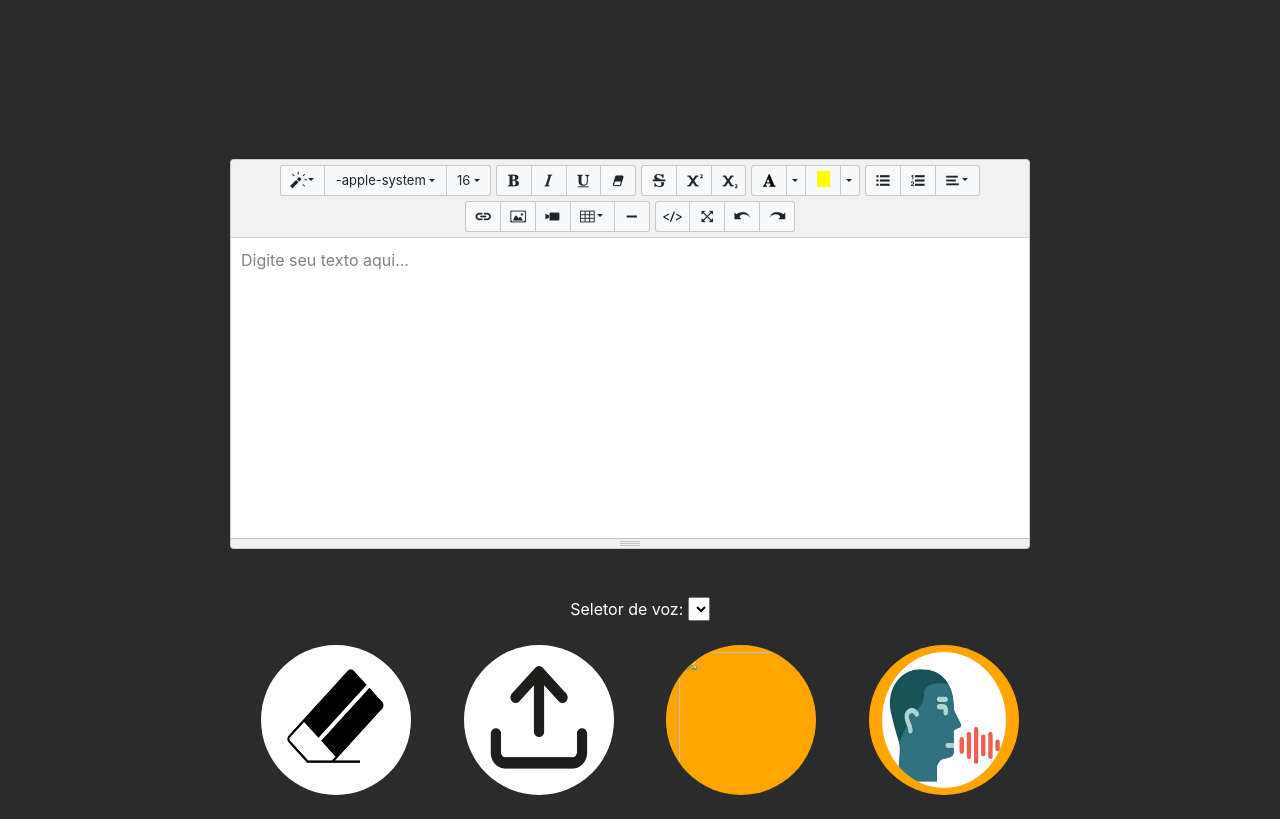
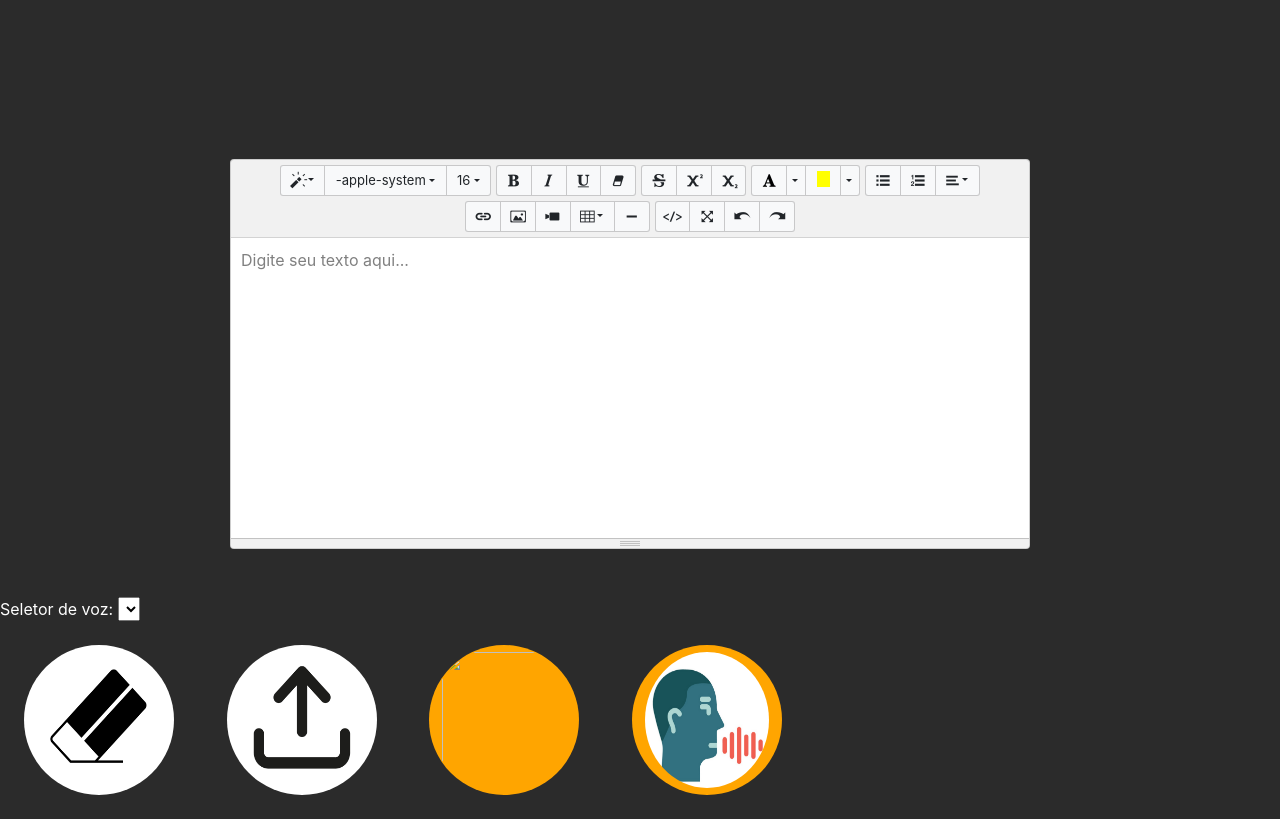
Before and after one commit to paulocsarlins/Editor, a plain HTML site: page index.html in a window 1280 px wide. Shown: the part 110-929 px from the top of the page. Drawn offline with nearby package versions, Linux system fonts and the light colour scheme.

Commit message:
Add files via upload

```diff
--- a/index.html
+++ b/index.html
@@ -14,24 +14,28 @@
 
   </head>
   <body>
+
     <h1>MATRACA WEB</h1>
+
     <div class="matraca">
+          <div class="container mt-5 mb-5">
+              <textarea id="summernote" class="texto"></textarea>
+          </div>
+    </div>
 
-          <div class="container mt-5 mb-5">
-          <textarea id="summernote" class="texto"></textarea>
-      </div>
 
-      <div class="input-btn col-md-14">
         <div id="seletor-voz">
-        Seletor de voz: <select id='voiceList'></select>
-      </div class>
+          Seletor de voz: <select id='voiceList'></select>
+        </div class>
+
+
+      <div class="botoes">
         <input class="btn" type="image" src="imagem/limpar.png" alt="" id="btn-limpar"> <!--Apaga o texto digitado-->
         <input class="btn" type="image" src="imagem/abrir-arquivo.png" alt="" id="btn-abrir"> <!--Abri um arquivo do computador no editor de texto-->
         <input class="btn" type="image" src="imagem/salvar.jpg" alt="" id="btn-salvar">
         <input class="btn" type="image" src="imagem/ler-texto.png" alt="" id="btn-falar"> <!--Fala o texto digitado no editor-->
+      </div>
 
-      </div>
-    </div>
       <!-- JavaScript (Opcional) -->
     <!-- jQuery primeiro, depois Popper.js, depois Bootstrap JS -->
     <script src="https://code.jquery.com/jquery-3.3.1.min.js"></script>
```
